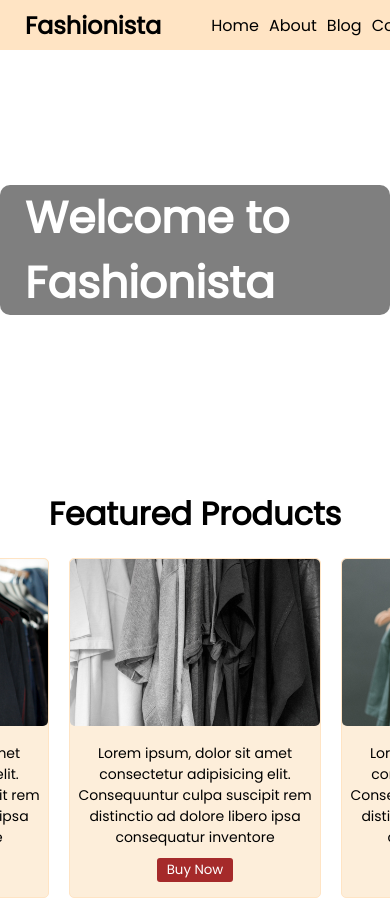
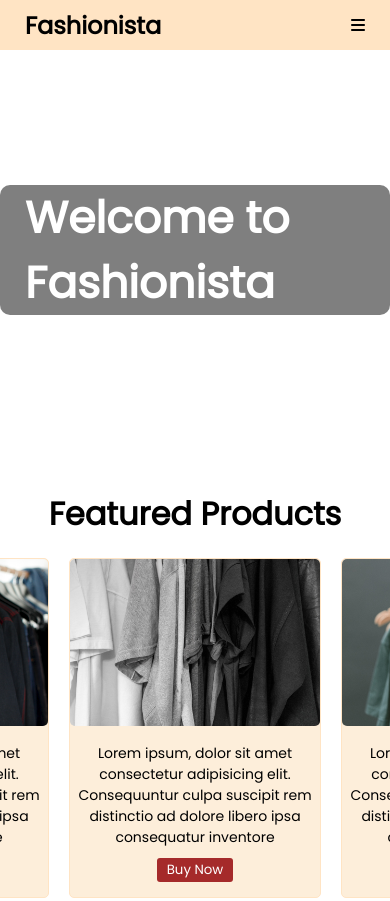
Before and after one commit to vishalmajumdar/gfg-mern-offline-3-class-2, a plain HTML site: page index.html in a window 390 px wide. Shown: the top 901 px of the page. Drawn offline with Linux system fonts and the light colour scheme.

Commit message:
Add font awesome icons and menu icon for mobile and tablet

```diff
--- a/index.html
+++ b/index.html
@@ -3,7 +3,7 @@
   <head>
     <meta charset="UTF-8" />
     <meta name="viewport" content="width=device-width, initial-scale=1.0" />
-    <title>Class 1 - Assignment</title>
+    <title>Class 2 - Assignment</title>
     <!-- external stylesheet -->
     <link rel="stylesheet" href="style.css" />
     <!-- google font -->
@@ -12,6 +12,14 @@
     <link
       href="https://fonts.googleapis.com/css2?family=Poppins&display=swap"
       rel="stylesheet"
+    />
+    <!-- font awesome icons -->
+    <link
+      rel="stylesheet"
+      href="https://cdnjs.cloudflare.com/ajax/libs/font-awesome/6.4.2/css/all.min.css"
+      integrity="sha512-z3gLpd7yknf1YoNbCzqRKc4qyor8gaKU1qmn+CShxbuBusANI9QpRohGBreCFkKxLhei6S9CQXFEbbKuqLg0DA=="
+      crossorigin="anonymous"
+      referrerpolicy="no-referrer"
     />
   </head>
   <body>
@@ -25,6 +33,9 @@
           <li class="main-menu-item"><a href="#">Blog</a></li>
           <li class="main-menu-item"><a href="#">Contact</a></li>
           <li class="main-menu-item"><a href="#">Shop</a></li>
+          <li class="main-menu-item mobile-menu">
+            <i class="fa-solid fa-bars"></i>
+          </li>
         </ul>
       </nav>
     </header>
--- a/style.css
+++ b/style.css
@@ -113,3 +113,21 @@ footer {
   text-align: center;
   padding: 10px 0px;
 }
+
+.mobile-menu {
+  list-style: none;
+  display: none;
+}
+
+/* media queries for mobile and tablet */
+
+@media screen and (max-width: 1023px) {
+  .main-menu-item {
+    display: none;
+  }
+
+  .mobile-menu {
+    list-style: none;
+    display: block;
+  }
+}
```
